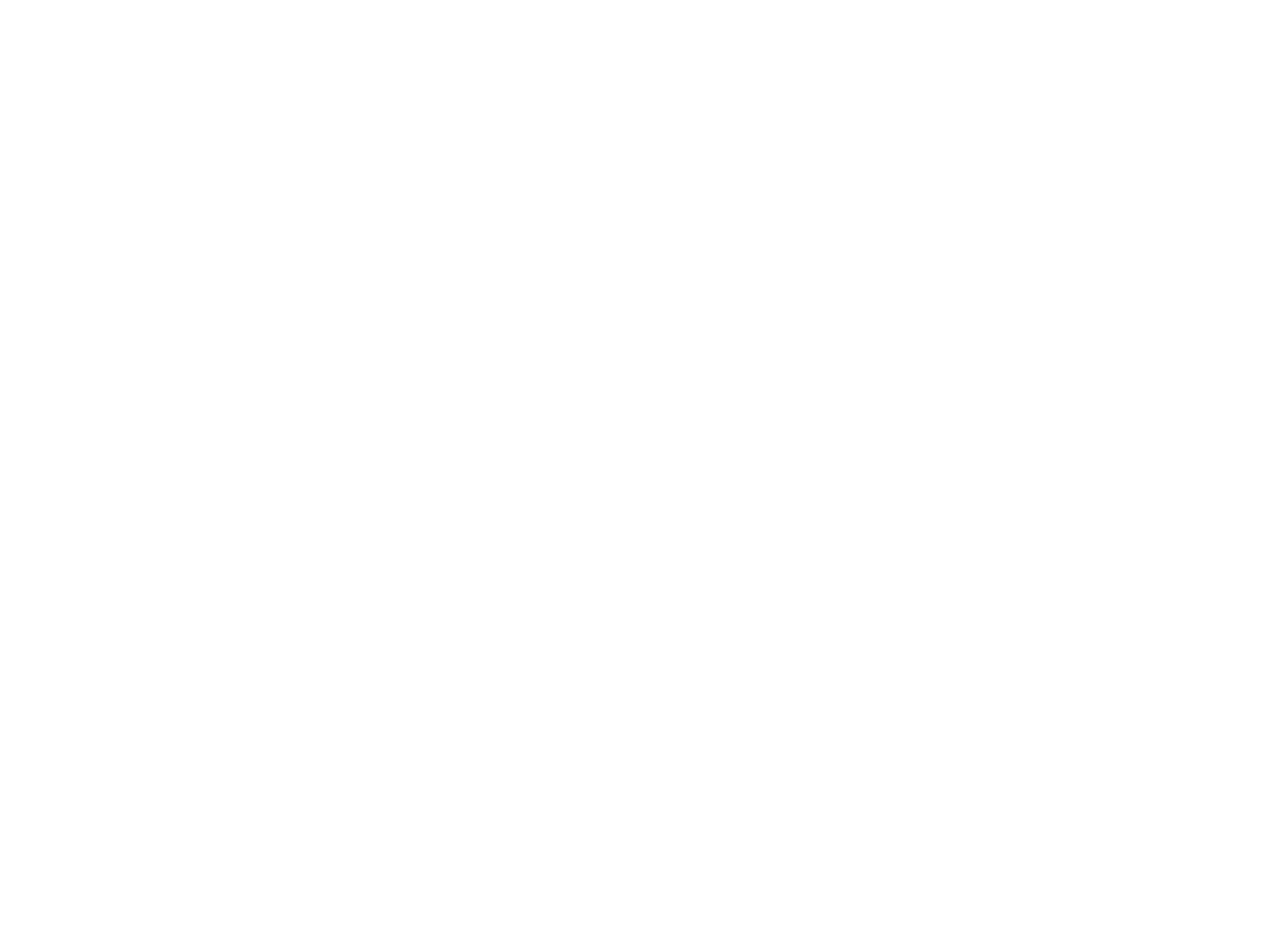
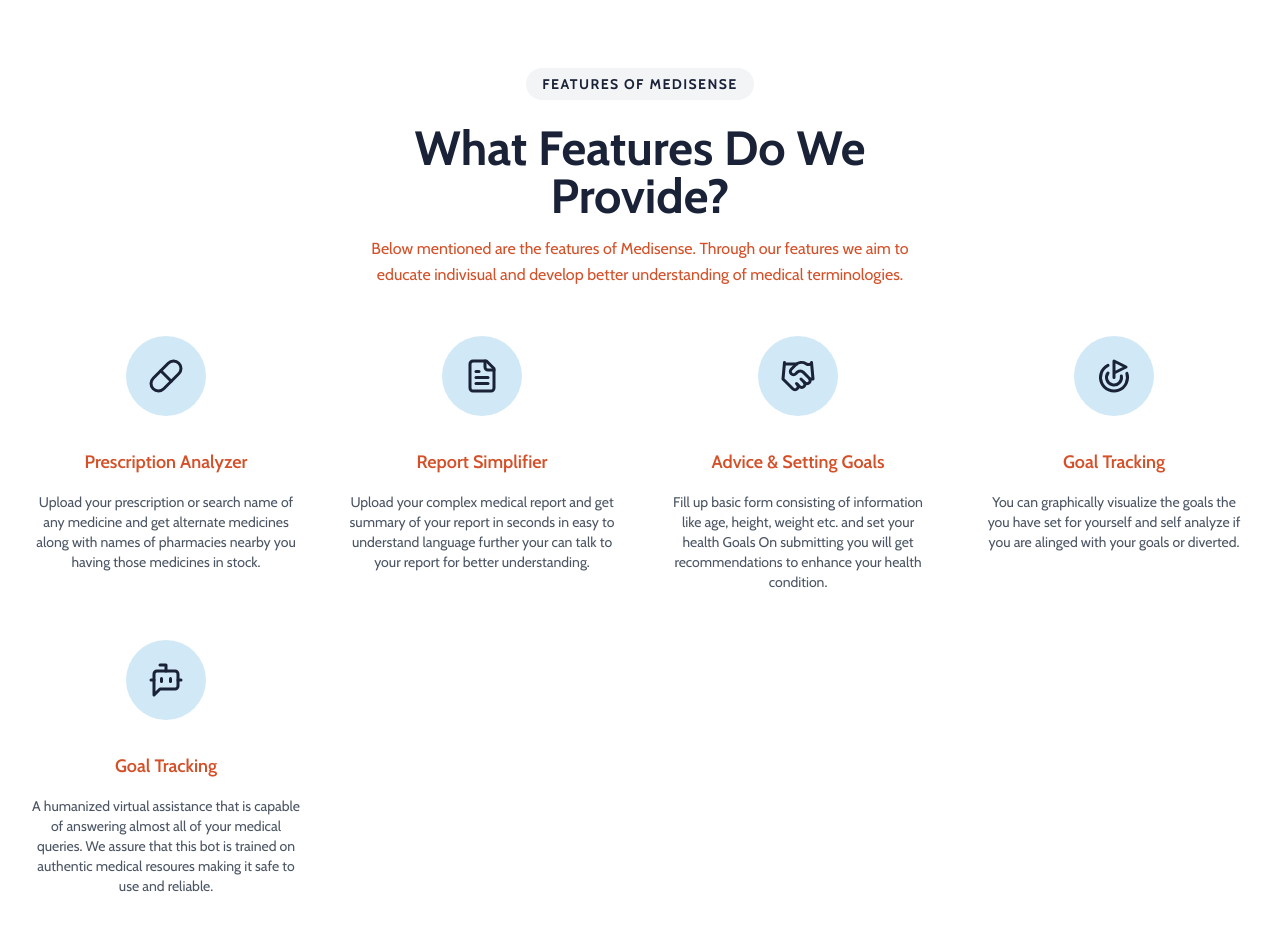
Before and after one commit to Rudalph/MediSense, a Next.js app: page / in a window 1280 px wide. Shown: the part 1040-1970 px from the top of the page. Before the commit the page ends 1092 px from the top, so only its background shows below. Built offline with nearby package versions, Linux system fonts and the light colour scheme.

Commit message:
features updated

```diff
--- /dev/null
+++ b/Components/Features.jsx
@@ -0,0 +1,75 @@
+import React from 'react'
+import { Pill, FileText, Handshake, Goal, BotMessageSquare } from 'lucide-react'
+
+export default function Features() {
+  return (
+    <div className="mx-auto px-4 sm:px-6 lg:px-8 mt-20 mb-10">
+      <div className="mx-auto max-w-xl text-center">
+        <div className="mx-auto inline-flex rounded-full bg-gray-100 px-4 py-1.5">
+          <p className="text-sm font-bold uppercase tracking-widest text-[#1A2238]">
+            Features of MediSense
+          </p>
+        </div>
+        <h2 className="mt-6 text-3xl font-bold leading-tight text-[#1A2238] sm:text-4xl lg:text-5xl">
+          What Features Do We Provide?
+        </h2>
+        <p className="mt-4 text-base leading-relaxed text-[#D45028]">
+           Below mentioned are the features of Medisense. Through our features we aim to educate indivisual and develop
+           better understanding of medical terminologies.
+        </p>
+      </div>
+      <div className="mt-12 grid grid-cols-1 gap-y-8 text-center sm:grid-cols-2 sm:gap-12 lg:grid-cols-4">
+        <div>
+          <div className="mx-auto flex h-20 w-20 items-center justify-center rounded-full bg-[#D1E9F6]">
+            <Pill className="h-9 w-9 text-[#1A2238]" />
+          </div>
+          <h3 className="mt-8 text-lg font-semibold text-[#D45028]">Prescription Analyzer</h3>
+          <p className="mt-4 text-sm text-gray-600">
+            Upload your prescription or search name of any medicine and get alternate medicines along with
+            names of pharmacies nearby you having those medicines in stock.
+          </p>
+        </div>
+        <div>
+          <div className="mx-auto flex h-20 w-20 items-center justify-center rounded-full bg-[#D1E9F6]">
+            <FileText className="h-9 w-9 text-[#1A2238]" />
+          </div>
+          <h3 className="mt-8 text-lg font-semibold text-[#D45028]">Report Simplifier</h3>
+          <p className="mt-4 text-sm text-gray-600">
+            Upload your complex medical report and get summary of your report in seconds in easy to understand
+            language further your can talk to your report for better understanding.
+          </p>
+        </div>
+        <div>
+          <div className="mx-auto flex h-20 w-20 items-center justify-center rounded-full bg-[#D1E9F6]">
+            <Handshake className="h-9 w-9 text-[#1A2238]" />
+          </div>
+          <h3 className="mt-8 text-lg font-semibold text-[#D45028]">Advice & Setting Goals</h3>
+          <p className="mt-4 text-sm text-gray-600">
+            Fill up basic form consisting of information like age, height, weight etc. and set your health Goals
+            On submitting you will get recommendations to enhance your health condition.
+          </p>
+        </div>
+        <div>
+          <div className="mx-auto flex h-20 w-20 items-center justify-center rounded-full bg-[#D1E9F6]">
+            <Goal className="h-9 w-9 text-[#1A2238]" />
+          </div>
+          <h3 className="mt-8 text-lg font-semibold text-[#D45028]">Goal Tracking</h3>
+          <p className="mt-4 text-sm text-gray-600">
+            You can graphically visualize the goals the you have set for yourself and self analyze if you are alinged
+            with your goals or diverted.
+          </p>
+        </div>
+        <div>
+          <div className="mx-auto flex h-20 w-20 items-center justify-center rounded-full bg-[#D1E9F6]">
+            <BotMessageSquare className="h-9 w-9 text-[#1A2238]" />
+          </div>
+          <h3 className="mt-8 text-lg font-semibold text-[#D45028]">Goal Tracking</h3>
+          <p className="mt-4 text-sm text-gray-600">
+            A humanized virtual assistance that is capable of answering almost all of your medical queries. We assure
+            that this bot is trained on authentic medical resoures making it safe to use and reliable.
+          </p>
+        </div>
+      </div>
+    </div>
+  )
+}
--- a/app/page.js
+++ b/app/page.js
@@ -1,11 +1,13 @@
 import Hero from "@/Components/Hero";
 import About from "@/Components/About";
+import Features from "@/Components/Features";
 
 export default function Home() {
   return (
     <>
     <Hero />
     <About />
+    <Features />
     </>
   );
 }
```
